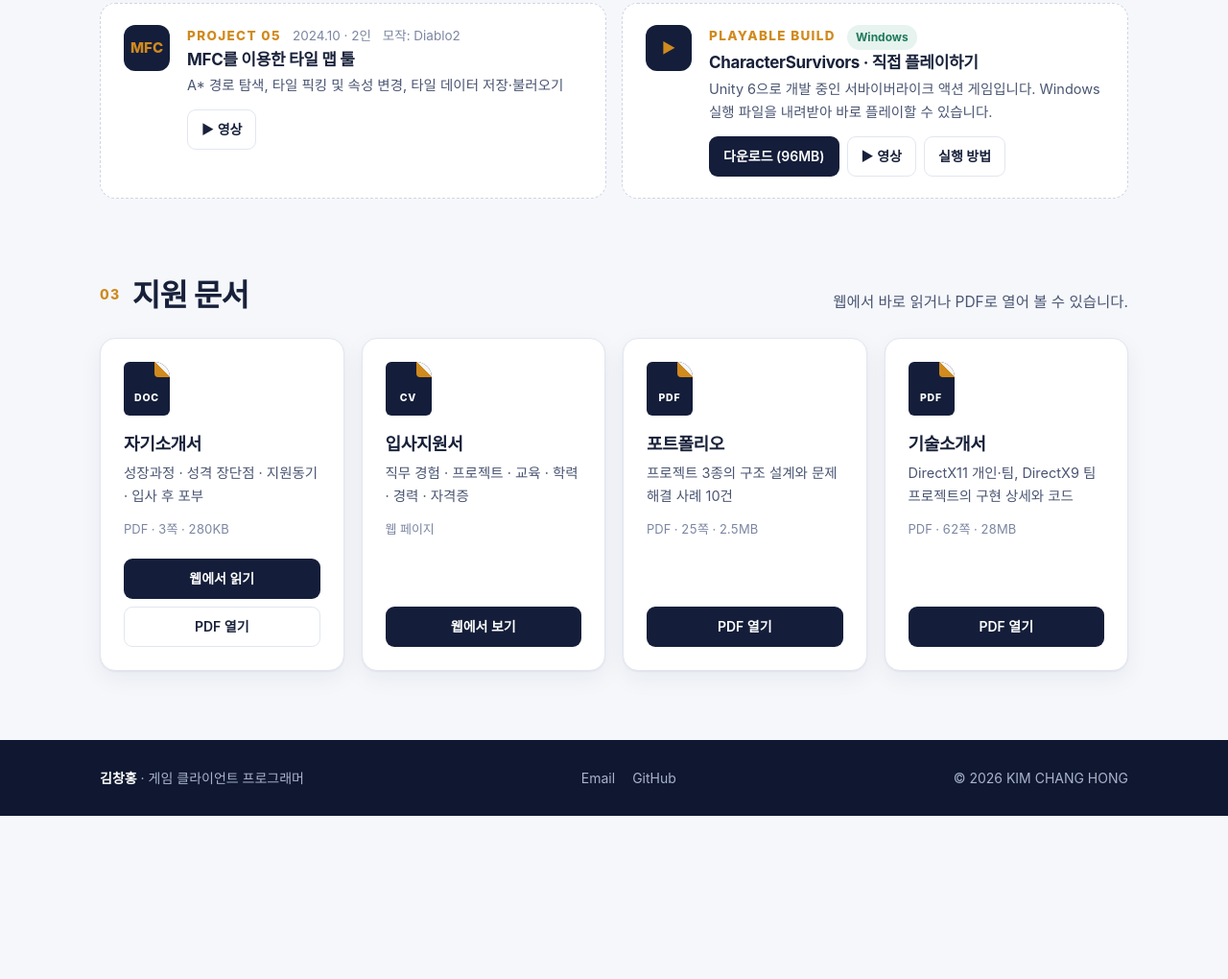
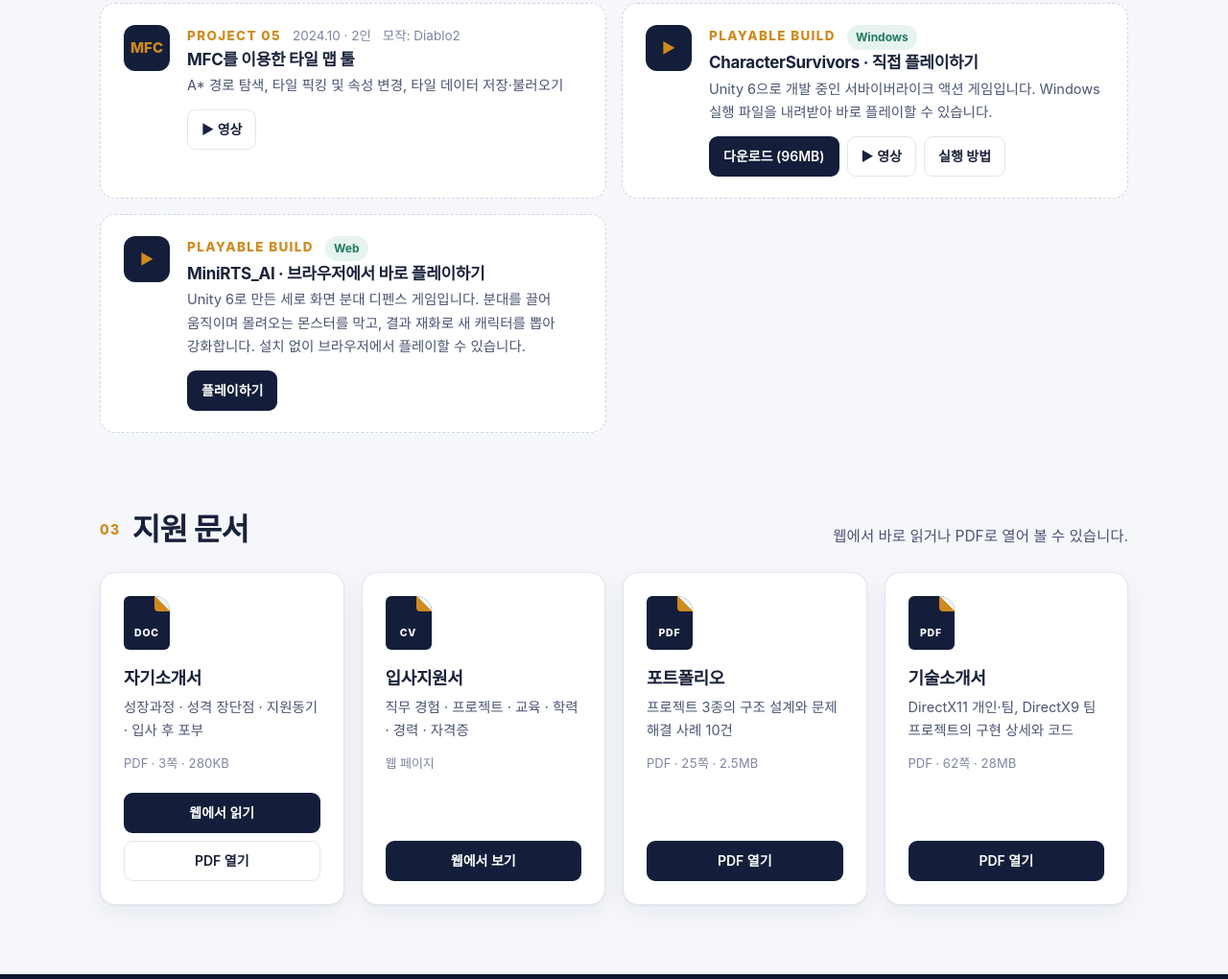
Before and after one commit to CHGangRiO/portfolio, a plain HTML site: page index.html in a window 1280 px wide. Shown: the part 3183-4203 px from the top of the page at 96% size. Before the commit the page ends 4033 px from the top, so only its background shows below. Drawn offline with Linux system fonts and the light colour scheme; a web font is replaced by a local one.

Commit message:
Add MiniRTS_AI playable build card to the main page
Links the browser build at /play/minirts/ next to the CharacterSurvivors card.

Co-Authored-By: Claude Opus 5.5 <noreply@anthropic.com>
Claude-Session: https://claude.ai/code/session_011qP2dQVfooizcfA1RTs4zE

```diff
--- a/index.html
+++ b/index.html
@@ -225,6 +225,17 @@
               </div>
             </div>
           </div>
+          <div class="pj-mini reveal">
+            <span class="pj-mini-icon" aria-hidden="true">▶</span>
+            <div>
+              <div class="pj-meta"><span class="no">PLAYABLE BUILD</span><span class="badge badge-green">Web</span></div>
+              <h3>MiniRTS_AI · 브라우저에서 바로 플레이하기</h3>
+              <p>Unity 6로 만든 세로 화면 분대 디펜스 게임입니다. 분대를 끌어 움직이며 몰려오는 몬스터를 막고, 결과 재화로 새 캐릭터를 뽑아 강화합니다. 설치 없이 브라우저에서 플레이할 수 있습니다.</p>
+              <div class="btn-row">
+                <a class="btn btn-dark btn-sm" href="play/minirts/">플레이하기</a>
+              </div>
+            </div>
+          </div>
         </div>
       </div>
     </section>
```
